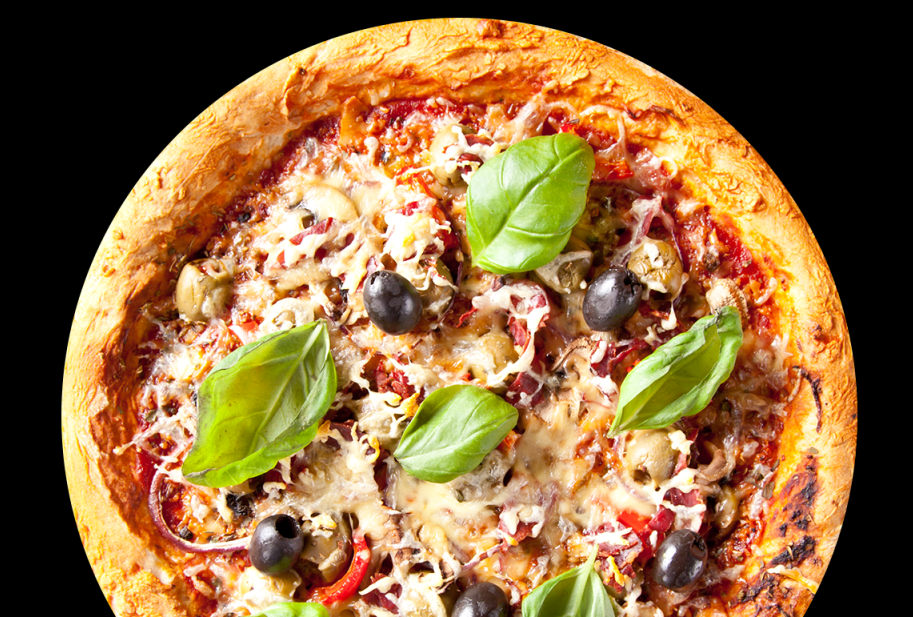
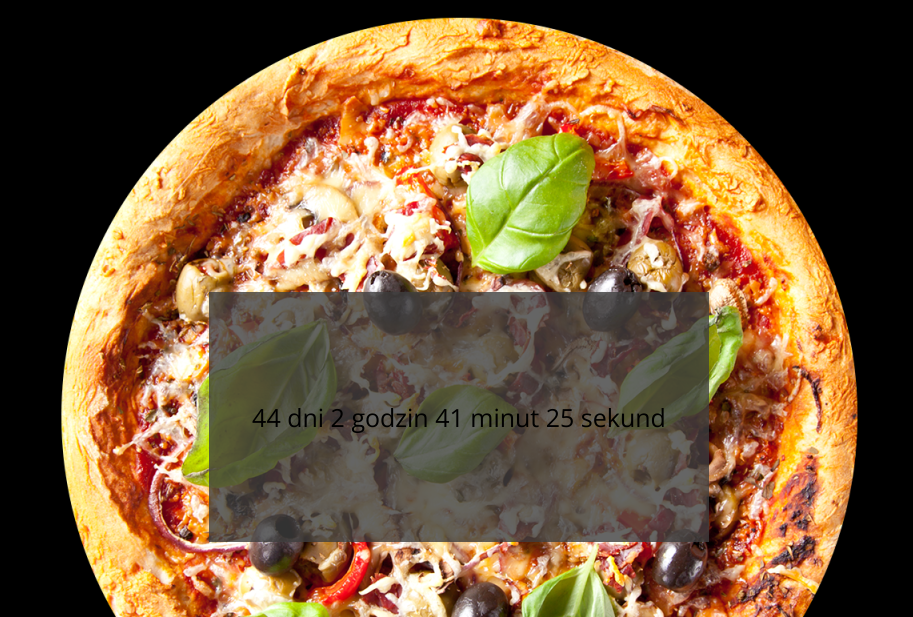
Before and after one commit to BartoszLokaj/festiwal-pizzy, a website: page index.html in a window 1280 px wide. Shown: the part 183-800 px from the top of the page, without its empty margins (181-1094 px from the left). Drawn offline with nearby package versions, Linux system fonts and the light colour scheme.

Commit message:
Clock display and color

```diff
--- a/app.js
+++ b/app.js
@@ -6,6 +6,8 @@ function countdown(){
     var hours = Math.floor(difference / (1000 * 60*60) % 24);
     var minutes = Math.floor(difference / (1000 * 60) % 60);
     var seconds = Math.floor(difference / (1000) % 60);
+    // document.querySelector(".clock").innerHTML = days + "dni" + hours + "godzin" + minutes + "minut" + seconds + "sekund";
+    document.querySelector(".clock").innerHTML = `${days} dni ${hours} godzin ${minutes} minut ${seconds} sekund`;
 }
 
 countdown();
--- a/main.css
+++ b/main.css
@@ -1,4 +1,4 @@
-body{
+ body{
 	background-color: black;
 	color: #221e1f;
 	font-size: 20px;
@@ -29,4 +29,18 @@ h1{
 	width: 800px;
 	height: 800px;
 	margin: 20px auto;
+	display: flex;
+	justify-content: center;
+	align-items: center;
 }
+
+.clock {
+	width: 500px;
+	height: 250px;
+	background: rgba(63, 63, 63, 0.8);
+	color: black;
+	display: flex;
+	justify-content: center;
+	align-items: center;
+	font-size: 25px;
+}
```
